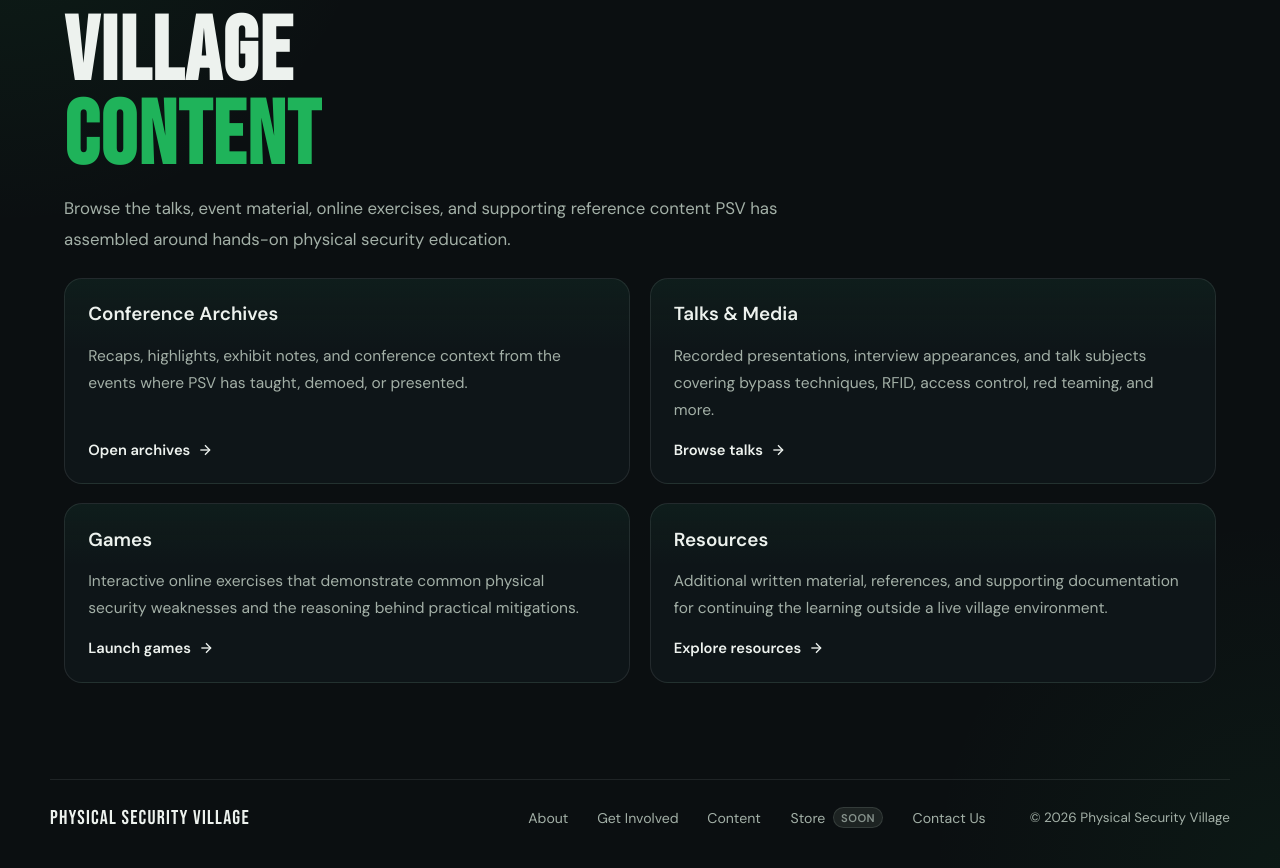
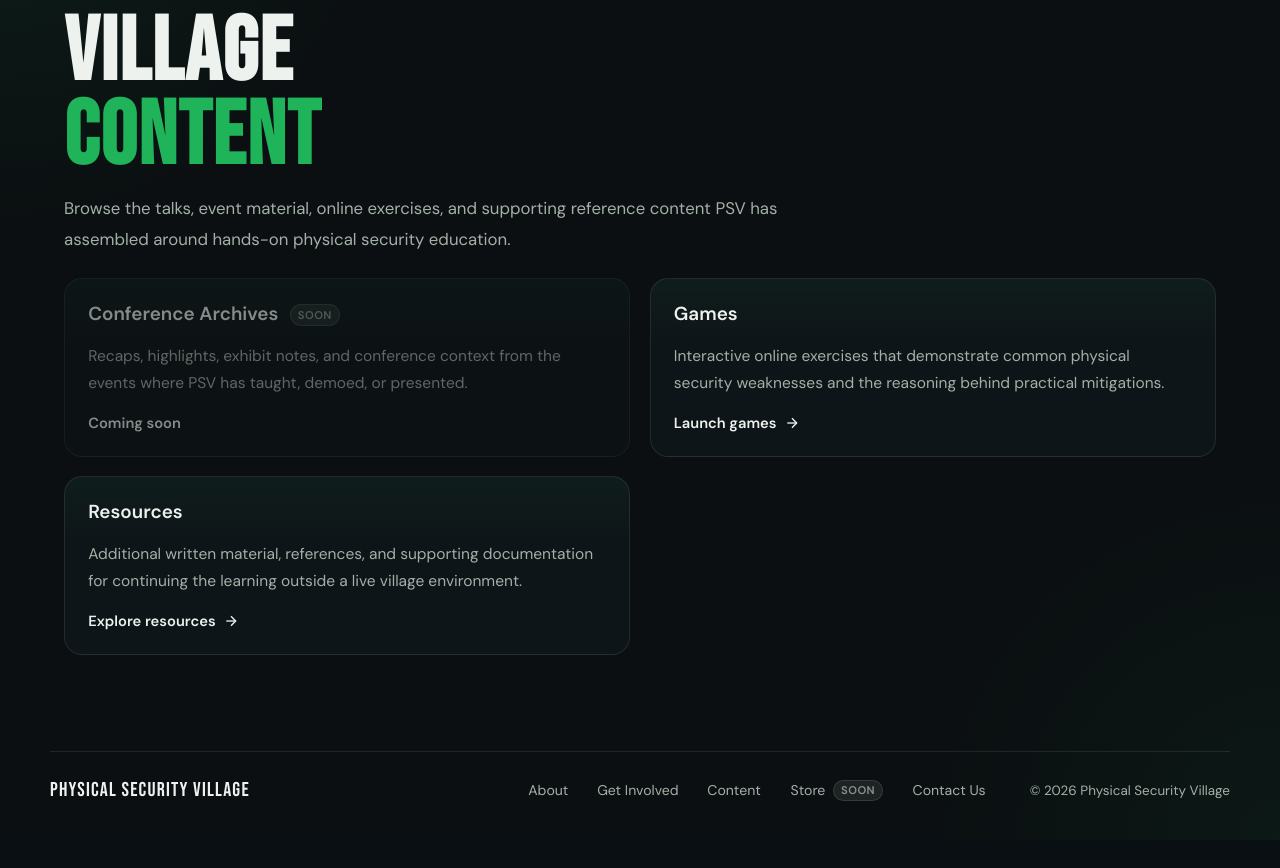
Before and after one commit to physsec-village/physsec-org, a FastAPI app: page /content in a window 1280 px wide. Shown: the part 158-1026 px from the top of the page. After the commit the page ends 959 px from the top, so only its background shows below. Run offline with FastAPI, Linux system fonts and the light colour scheme.

Commit message:
Remove Talks & Media and mark Conference Archives as coming soon
Drop the Talks & Media entry from the Content dropdown and the village
content page. Replace the Conference Archives link in both places with
a disabled item carrying a SOON badge, matching the store's treatment.
The /archives page itself stays reachable by URL.

Assisted-by: Claude:claude-fable-5

```diff
--- a/static/nav.css
+++ b/static/nav.css
@@ -206,6 +206,7 @@ nav.is-scrolled {
 
 .nav-disabled,
 .menu-disabled,
+.dropdown-disabled,
 .footer-disabled {
     position: relative;
     display: inline-flex;
@@ -233,6 +234,16 @@ nav.is-scrolled {
     display: none;
 }
 
+.dropdown-disabled {
+    display: flex;
+    justify-content: space-between;
+    padding: 0.65rem 0.8rem;
+    border-radius: 10px;
+    font-size: 0.9rem;
+    border-color: transparent;
+    background: transparent;
+}
+
 .disabled-label {
     color: inherit;
 }
@@ -254,6 +265,7 @@ nav.is-scrolled {
 
 .nav-disabled::after,
 .menu-disabled::after,
+.dropdown-disabled::after,
 .footer-disabled::after {
     content: attr(data-tooltip);
     position: absolute;
@@ -282,6 +294,8 @@ nav.is-scrolled {
 .nav-disabled:focus-visible::after,
 .menu-disabled:hover::after,
 .menu-disabled:focus-visible::after,
+.dropdown-disabled:hover::after,
+.dropdown-disabled:focus-visible::after,
 .footer-disabled:hover::after,
 .footer-disabled:focus-visible::after {
     opacity: 1;
--- a/static/pages/content.css
+++ b/static/pages/content.css
@@ -63,6 +63,25 @@
     font-weight: 600;
 }
 
+.content-card-disabled {
+    cursor: not-allowed;
+}
+
+.content-card-disabled .content-card {
+    opacity: 0.55;
+}
+
+.content-card-disabled .content-card:hover {
+    transform: none;
+    border-color: var(--border);
+    box-shadow: none;
+}
+
+.content-card h3 .disabled-state {
+    margin-left: 0.45rem;
+    vertical-align: middle;
+}
+
 .content-card-footer svg,
 .resource-card-footer svg {
     width: 1rem;
--- a/templates/navbar.html
+++ b/templates/navbar.html
@@ -19,8 +19,15 @@
         <li class="dropdown">
             <a href="{{ url_for('content_page') }}">Content</a>
             <div class="dropdown-menu">
-                <a href="{{ url_for('archives_page') }}">Conference Archives</a>
-                <a href="{{ url_for('talks_page') }}">Talks & Media</a>
+                <span
+                    class="dropdown-disabled"
+                    tabindex="0"
+                    aria-disabled="true"
+                    data-tooltip="Conference archives coming soon"
+                >
+                    <span class="disabled-label">Conference Archives</span>
+                    <span class="disabled-state">Soon</span>
+                </span>
                 <a href="{{ url_for('games_page') }}">Bypass Games</a>
                 <a href="{{ url_for('materials_page') }}">Other Materials</a>
             </div>
--- a/templates/pages/content.html
+++ b/templates/pages/content.html
@@ -19,40 +19,20 @@
 {% block main %}
     <div class="content-inner">
         <div class="content-grid">
-            <a href="{{ url_for('archives_page') }}" class="content-card-link">
+            <div class="content-card-link content-card-disabled" aria-disabled="true">
                 <article class="content-card">
-                    <h3>Conference Archives</h3>
+                    <h3>
+                        Conference Archives
+                        <span class="disabled-state">Soon</span>
+                    </h3>
                     <p>
                         Recaps, highlights, exhibit notes, and conference
                         context from the events where PSV has taught, demoed,
                         or presented.
                     </p>
-                    <div class="content-card-footer">
-                        Open archives
-                        <svg viewBox="0 0 24 24">
-                            <line x1="5" y1="12" x2="19" y2="12" />
-                            <polyline points="12 5 19 12 12 19" />
-                        </svg>
-                    </div>
+                    <div class="content-card-footer">Coming soon</div>
                 </article>
-            </a>
-            <a href="{{ url_for('talks_page') }}" class="content-card-link">
-                <article class="content-card">
-                    <h3>Talks & Media</h3>
-                    <p>
-                        Recorded presentations, interview appearances, and talk
-                        subjects covering bypass techniques, RFID, access
-                        control, red teaming, and more.
-                    </p>
-                    <div class="content-card-footer">
-                        Browse talks
-                        <svg viewBox="0 0 24 24">
-                            <line x1="5" y1="12" x2="19" y2="12" />
-                            <polyline points="12 5 19 12 12 19" />
-                        </svg>
-                    </div>
-                </article>
-            </a>
+            </div>
             <a href="{{ url_for('games_page') }}" class="content-card-link">
                 <article class="content-card">
                     <h3>Games</h3>
```
